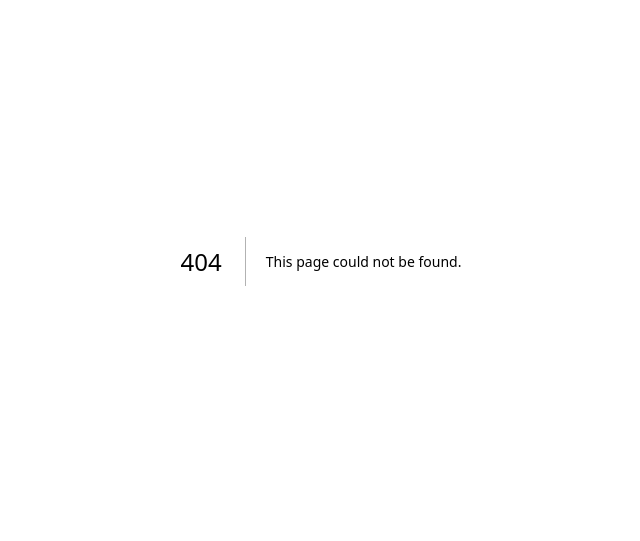
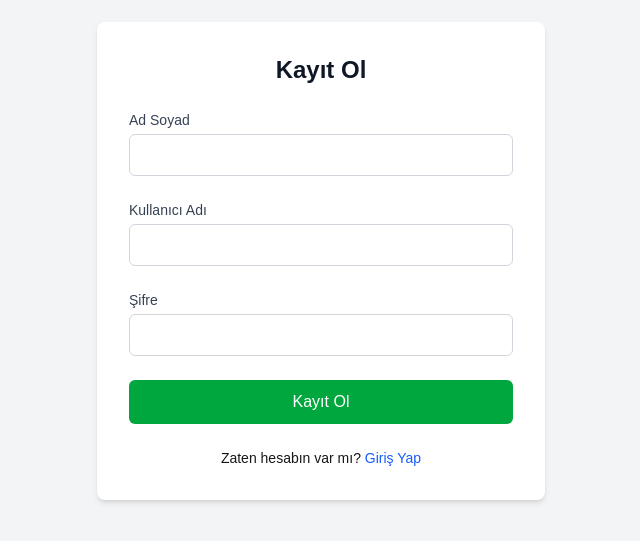
Before and after one commit to MelosRoad/mesai-takip, a Next.js app: page /register in a window 1280 px wide. Before the commit this address had no page. Shown: the part 139-680 px from the top of the page, without its empty margins (319-959 px from the left). Built offline with nearby package versions, Linux system fonts and the light colour scheme.

Commit message:
Kayit ol sayfasi eklendi ve son duzeltmeler

```diff
--- a/package.json
+++ b/package.json
@@ -26,7 +26,7 @@
     "nodemailer": "^7.0.12",
     "react": "19.2.3",
     "react-big-calendar": "^1.19.4",
-    "react-day-picker": "^9.13.0",
+    "react-day-picker": "^8.10.1",
     "react-dom": "19.2.3",
     "react-hook-form": "^7.70.0",
     "react-signature-canvas": "^1.1.0-alpha.2",
--- /dev/null
+++ b/src/app/api/register/route.ts
@@ -0,0 +1,37 @@
+import { NextResponse } from "next/server"
+import { prisma } from "@/lib/prisma"
+
+export async function POST(req: Request) {
+    try {
+        const { name, username, password } = await req.json()
+
+        if (!name || !username || !password) {
+            return NextResponse.json({ error: "Tüm alanları doldurunuz." }, { status: 400 })
+        }
+
+        // Check availability
+        const existing = await prisma.user.findUnique({
+            where: { username }
+        })
+
+        if (existing) {
+            return NextResponse.json({ error: "Bu kullanıcı adı zaten alınmış." }, { status: 400 })
+        }
+
+        // Create User (Role default 'user')
+        const user = await prisma.user.create({
+            data: {
+                name,
+                username,
+                password, // Note: In production, hash this password!
+                role: 'user'
+            }
+        })
+
+        return NextResponse.json({ success: true })
+
+    } catch (e) {
+        console.error("Register Error:", e)
+        return NextResponse.json({ error: "Kayıt oluşturulamadı." }, { status: 500 })
+    }
+}
--- a/src/app/login/page.tsx
+++ b/src/app/login/page.tsx
@@ -1,8 +1,9 @@
 "use client"
 
-import { useState } from "react"
+import { useState, useEffect } from "react"
 import { signIn, getSession } from "next-auth/react"
-import { useRouter } from "next/navigation"
+import { useRouter, useSearchParams } from "next/navigation"
+import Link from "next/link"
 
 export default function LoginPage() {
     const router = useRouter()
@@ -77,6 +78,12 @@ export default function LoginPage() {
                     >
                         Giriş Yap
                     </button>
+                    <div className="text-center text-sm mt-4">
+                        Hesabın yok mu?{" "}
+                        <Link href="/register" className="text-blue-600 hover:underline">
+                            Kayıt Ol
+                        </Link>
+                    </div>
                 </form>
             </div>
         </div>
--- /dev/null
+++ b/src/app/register/page.tsx
@@ -0,0 +1,107 @@
+"use client"
+
+import { useState } from "react"
+import { useRouter } from "next/navigation"
+import Link from "next/link"
+
+export default function RegisterPage() {
+    const router = useRouter()
+    const [name, setName] = useState("")
+    const [username, setUsername] = useState("")
+    const [password, setPassword] = useState("")
+    const [error, setError] = useState("")
+    const [isLoading, setIsLoading] = useState(false)
+
+    const handleSubmit = async (e: React.FormEvent) => {
+        e.preventDefault()
+        setError("")
+        setIsLoading(true)
+
+        try {
+            const res = await fetch("/api/register", {
+                method: "POST",
+                headers: { "Content-Type": "application/json" },
+                body: JSON.stringify({ name, username, password }),
+            })
+
+            const data = await res.json()
+
+            if (res.ok) {
+                // Success
+                router.push("/login?registered=true")
+            } else {
+                setError(data.error || "Bir hata oluştu.")
+            }
+        } catch (err) {
+            setError("Bağlantı hatası.")
+        } finally {
+            setIsLoading(false)
+        }
+    }
+
+    return (
+        <div className="flex items-center justify-center min-h-screen bg-gray-100">
+            <div className="w-full max-w-md p-8 bg-white rounded-lg shadow-md">
+                <h1 className="text-2xl font-bold text-center mb-6 text-gray-900">
+                    Kayıt Ol
+                </h1>
+                {error && (
+                    <div className="p-3 mb-4 text-sm text-red-600 bg-red-100 rounded-lg">
+                        {error}
+                    </div>
+                )}
+                <form onSubmit={handleSubmit} className="space-y-6">
+                    <div>
+                        <label className="block text-sm font-medium text-gray-700">
+                            Ad Soyad
+                        </label>
+                        <input
+                            type="text"
+                            value={name}
+                            onChange={(e) => setName(e.target.value)}
+                            className="w-full px-4 py-2 mt-1 border border-gray-300 rounded-md focus:outline-none focus:ring-2 focus:ring-blue-500 text-gray-900"
+                            required
+                        />
+                    </div>
+                    <div>
+                        <label className="block text-sm font-medium text-gray-700">
+                            Kullanıcı Adı
+                        </label>
+                        <input
+                            type="text"
+                            value={username}
+                            onChange={(e) => setUsername(e.target.value)}
+                            className="w-full px-4 py-2 mt-1 border border-gray-300 rounded-md focus:outline-none focus:ring-2 focus:ring-blue-500 text-gray-900"
+                            required
+                        />
+                    </div>
+                    <div>
+                        <label className="block text-sm font-medium text-gray-700">
+                            Şifre
+                        </label>
+                        <input
+                            type="password"
+                            value={password}
+                            onChange={(e) => setPassword(e.target.value)}
+                            className="w-full px-4 py-2 mt-1 border border-gray-300 rounded-md focus:outline-none focus:ring-2 focus:ring-blue-500 text-gray-900"
+                            required
+                        />
+                    </div>
+                    <button
+                        type="submit"
+                        disabled={isLoading}
+                        className="w-full py-2.5 text-white bg-green-600 rounded-md hover:bg-green-700 focus:outline-none focus:ring-2 focus:ring-green-500 font-medium transition-colors disabled:opacity-50"
+                    >
+                        {isLoading ? "Kaydediliyor..." : "Kayıt Ol"}
+                    </button>
+                    <div className="text-center text-sm">
+                        Zaten hesabın var mı?{" "}
+                        <Link href="/login" className="text-blue-600 hover:underline">
+                            Giriş Yap
+                        </Link>
+                    </div>
+                </form>
+            </div>
+        </div>
+    )
+}
```
